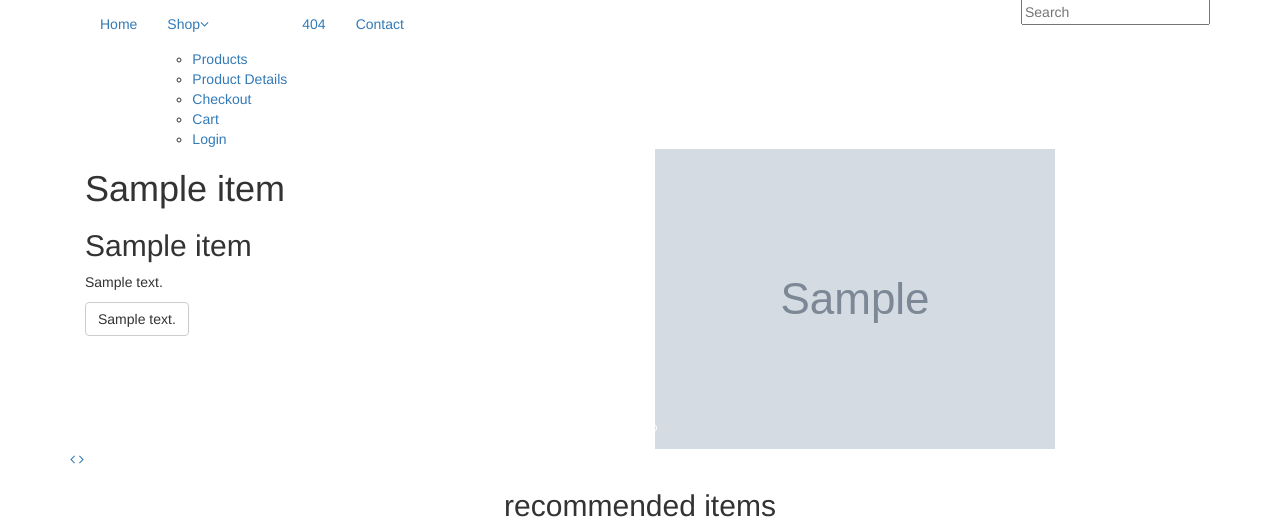
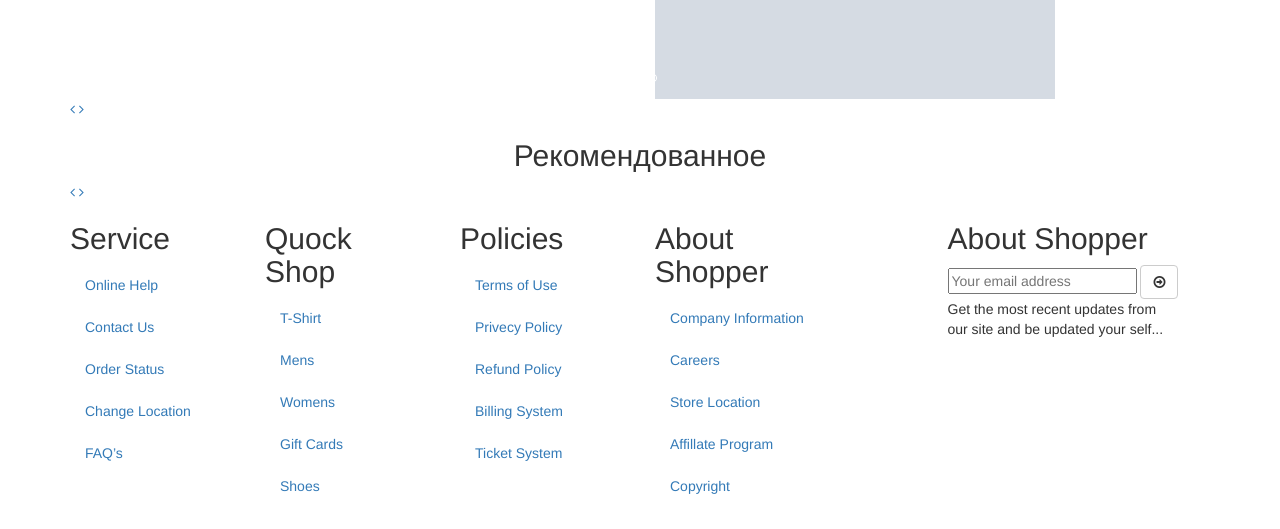
Before and after one commit to franze6/shop, a PHP site: page / in a window 1280 px wide. Shown: the part 301-830 px from the top of the page. After the commit the page ends 795 px from the top, so only its background shows below. Run offline with PHP 8.4, Linux system fonts and the light colour scheme; tables that the repository leaves empty or names only in its code hold one stand-in row (values such as "Sample post"); grey boxes marked "Sample" are stand-in pictures; some libraries are stand-ins or nearby versions.

Commit message:
BD products and more other

```diff
--- a/cfg/cfg.inc.php
+++ b/cfg/cfg.inc.php
@@ -1,6 +1,6 @@
 <?php
-$host="82.146.38.87";
+$host="localhost";
 $charset="utf8";
 $db = "shop";
 $user = "root";
-$pass = "gecrri74";
+$pass = "";
--- a/index.php
+++ b/index.php
@@ -1,3 +1,7 @@
+<?php
+require_once 'php/core.php';
+?>
+
 <!DOCTYPE html>
 <html lang="en">
 <head>
@@ -21,7 +25,7 @@
 				<div class="row">
 					<div class="col-sm-4">
 						<div class="logo pull-left">
-							<a href="/"><img src="images/home/logo.png" alt="" /></a>
+							<a href="/"><img src="<?=get_logo()?>" alt="" /></a>
 						</div>
 					</div>
 					<div class="col-sm-8">
@@ -50,18 +54,9 @@
 						</div>
 						<div class="mainmenu pull-left">
 							<ul class="nav navbar-nav collapse navbar-collapse">
-								<li><a href="/" class="active">Home</a></li>
-								<li class="dropdown"><a href="#">Shop<i class="fa fa-angle-down"></i></a>
-                                    <ul role="menu" class="sub-menu">
-                                        <li><a href="shop.html">Products</a></li>
-										<li><a href="product-details.html">Product Details</a></li>
-										<li><a href="checkout.html">Checkout</a></li>
-										<li><a href="cart.html">Cart</a></li>
-										<li><a href="login.html">Login</a></li>
-                                    </ul>
-                                </li>
-								<li><a href="404.html">404</a></li>
-								<li><a href="contact-us.html">Contact</a></li>
+								<li><a href="/" class="active">Главная</a></li>
+								<li><a href="#">Каталог</a></li>
+								<li><a href="contact-us.html">Контакты</a></li>
 							</ul>
 						</div>
 					</div>
@@ -75,113 +70,16 @@
 		</div><!--/header-bottom-->
 	</header><!--/header-->
 
-    <?php require_once 'pages/home.php';?>
-	<section>
-		<div class="container">
-			<div class="row">
-				<div class="col-sm-12">
-
-					<div class="recommended_items"><!--recommended_items-->
-						<h2 class="title text-center">recommended items</h2>
-
-						<div id="recommended-item-carousel" class="carousel slide" data-ride="carousel">
-							<div class="carousel-inner">
-								<div class="item active">
-									<div class="col-sm-4">
-										<div class="product-image-wrapper">
-											<div class="single-products">
-												<div class="productinfo text-center">
-													<img src="images/home/recommend1.jpg" alt="" />
-													<h2>$56</h2>
-													<p>Easy Polo Black Edition</p>
-													<a href="#" class="btn btn-default add-to-cart"><i class="fa fa-shopping-cart"></i>Add to cart</a>
-												</div>
-
-											</div>
-										</div>
-									</div>
-									<div class="col-sm-4">
-										<div class="product-image-wrapper">
-											<div class="single-products">
-												<div class="productinfo text-center">
-													<img src="images/home/recommend2.jpg" alt="" />
-													<h2>$56</h2>
-													<p>Easy Polo Black Edition</p>
-													<a href="#" class="btn btn-default add-to-cart"><i class="fa fa-shopping-cart"></i>Add to cart</a>
-												</div>
-
-											</div>
-										</div>
-									</div>
-									<div class="col-sm-4">
-										<div class="product-image-wrapper">
-											<div class="single-products">
-												<div class="productinfo text-center">
-													<img src="images/home/recommend3.jpg" alt="" />
-													<h2>$56</h2>
-													<p>Easy Polo Black Edition</p>
-													<a href="#" class="btn btn-default add-to-cart"><i class="fa fa-shopping-cart"></i>Add to cart</a>
-												</div>
-
-											</div>
-										</div>
-									</div>
-								</div>
-								<div class="item">
-									<div class="col-sm-4">
-										<div class="product-image-wrapper">
-											<div class="single-products">
-												<div class="productinfo text-center">
-													<img src="images/home/recommend1.jpg" alt="" />
-													<h2>$56</h2>
-													<p>Easy Polo Black Edition</p>
-													<a href="#" class="btn btn-default add-to-cart"><i class="fa fa-shopping-cart"></i>Add to cart</a>
-												</div>
-
-											</div>
-										</div>
-									</div>
-									<div class="col-sm-4">
-										<div class="product-image-wrapper">
-											<div class="single-products">
-												<div class="productinfo text-center">
-													<img src="images/home/recommend2.jpg" alt="" />
-													<h2>$56</h2>
-													<p>Easy Polo Black Edition</p>
-													<a href="#" class="btn btn-default add-to-cart"><i class="fa fa-shopping-cart"></i>Add to cart</a>
-												</div>
-
-											</div>
-										</div>
-									</div>
-									<div class="col-sm-4">
-										<div class="product-image-wrapper">
-											<div class="single-products">
-												<div class="productinfo text-center">
-													<img src="images/home/recommend3.jpg" alt="" />
-													<h2>$56</h2>
-													<p>Easy Polo Black Edition</p>
-													<a href="#" class="btn btn-default add-to-cart"><i class="fa fa-shopping-cart"></i>Add to cart</a>
-												</div>
-
-											</div>
-										</div>
-									</div>
-								</div>
-							</div>
-							 <a class="left recommended-item-control" href="#recommended-item-carousel" data-slide="prev">
-								<i class="fa fa-angle-left"></i>
-							  </a>
-							  <a class="right recommended-item-control" href="#recommended-item-carousel" data-slide="next">
-								<i class="fa fa-angle-right"></i>
-							  </a>
-						</div>
-					</div><!--/recommended_items-->
-
-				</div>
-			</div>
-		</div>
-	</section>
+    <?php
+    if(isset($_GET['page'])) {
+        if ($_GET['page'] == "shop")
+            require_once 'pages/shop.php';
+    }
+    else {
+        require_once 'pages/home.php';
+        require_once 'parts/recommended.php';
+    }
+        ?>
 
 	<footer id="footer"><!--Footer-->
 		<div class="footer-widget">
--- a/pages/home.php
+++ b/pages/home.php
@@ -1,18 +1,6 @@
 
 
 <?php
-function db_connect()
-{
-    include "cfg/cfg.inc.php";
-    $dsn = "mysql:host=$host;dbname=$db;charset=$charset";
-    $opt = [
-        PDO::ATTR_ERRMODE            => PDO::ERRMODE_EXCEPTION,
-        PDO::ATTR_DEFAULT_FETCH_MODE => PDO::FETCH_ASSOC,
-        PDO::ATTR_EMULATE_PREPARES   => false,
-    ];
-    $db = new PDO($dsn, $user, $pass);
-    return $db;
-}
 
 $db = db_connect();
 
--- /dev/null
+++ b/parts/recommended.php
@@ -0,0 +1,96 @@
+<?php
+
+require_once 'php/products.php';
+
+$rec = products_rec_list();
+
+
+?>
+<section>
+		<div class="container">
+			<div class="row">
+				<div class="col-sm-12">
+
+					<div class="recommended_items"><!--recommended_items-->
+						<h2 class="title text-center">Рекомендованное</h2>
+
+						<div id="recommended-item-carousel" class="carousel slide" data-ride="carousel">
+							<div class="carousel-inner">
+								<div class="item active">
+                                    <?php
+									foreach($rec as $val) {
+									    $img = $val['img'];
+									    $price = $val['price'];
+									    $name = $val['name'];
+									    echo "<div class=\"col-sm-4\">
+										<div class=\"product-image-wrapper\">
+											<div class=\"single-products\">
+												<div class=\"productinfo text-center\">
+													<img src=\"$img\" alt=\"\" />
+													<h2>$price</h2>
+													<p>$name</p>
+													<a href=\"#\" class=\"btn btn-default add-to-cart\"><i class=\"fa fa-shopping-cart\"></i>Добавить в корзину</a>
+												</div>
+
+											</div>
+										</div>
+									</div>";
+
+                                    }
+									?>
+                                </div>
+								<div class="item">
+									<div class="col-sm-4">
+										<div class="product-image-wrapper">
+											<div class="single-products">
+												<div class="productinfo text-center">
+													<img src="images/home/recommend1.jpg" alt="" />
+													<h2>$56</h2>
+													<p>Easy Polo Black Edition</p>
+													<a href="#" class="btn btn-default add-to-cart"><i class="fa fa-shopping-cart"></i>Add to cart</a>
+												</div>
+
+											</div>
+										</div>
+									</div>
+									<div class="col-sm-4">
+										<div class="product-image-wrapper">
+											<div class="single-products">
+												<div class="productinfo text-center">
+													<img src="images/home/recommend2.jpg" alt="" />
+													<h2>$56</h2>
+													<p>Easy Polo Black Edition</p>
+													<a href="#" class="btn btn-default add-to-cart"><i class="fa fa-shopping-cart"></i>Add to cart</a>
+												</div>
+
+											</div>
+										</div>
+									</div>
+									<div class="col-sm-4">
+										<div class="product-image-wrapper">
+											<div class="single-products">
+												<div class="productinfo text-center">
+													<img src="images/home/recommend3.jpg" alt="" />
+													<h2>$56</h2>
+													<p>Easy Polo Black Edition</p>
+													<a href="#" class="btn btn-default add-to-cart"><i class="fa fa-shopping-cart"></i>Add to cart</a>
+												</div>
+
+											</div>
+										</div>
+									</div>
+								</div>
+							</div>
+							 <a class="left recommended-item-control" href="#recommended-item-carousel" data-slide="prev">
+								<i class="fa fa-angle-left"></i>
+							  </a>
+							  <a class="right recommended-item-control" href="#recommended-item-carousel" data-slide="next">
+								<i class="fa fa-angle-right"></i>
+							  </a>
+						</div>
+					</div><!--/recommended_items-->
+
+				</div>
+			</div>
+		</div>
+	</section>
--- a/php/core.php
+++ b/php/core.php
@@ -1,7 +1,7 @@
 <?php
 function db_connect()
 {
-    include "../cfg/cfg.inc.php";
+    include "cfg/cfg.inc.php";
     $dsn = "mysql:host=$host;dbname=$db;charset=$charset";
     $opt = [
         PDO::ATTR_ERRMODE            => PDO::ERRMODE_EXCEPTION,
@@ -11,3 +11,12 @@ function db_connect()
     $db = new PDO($dsn, $user, $pass);
     return $db;
 }
+
+function get_logo()
+{
+    $db = db_connect();
+
+    $query = $db->prepare("SELECT `value` FROM sys_values WHERE `name`='logo_img' LIMIT 0,1");
+    $query->execute();
+    return $query->fetch()['value'];
+}
--- a/php/products.php
+++ b/php/products.php
@@ -10,14 +10,32 @@ if(isset($_REQUEST['do']))
 }
 
 
-function products_list() {
+function products_list($start= 0, $count=30) {
     $db = db_connect();
 
-    $query = $db->prepare("SELECT * FROM products WHERE 1 limit 0,30");
+    $query = $db->prepare("SELECT * FROM products WHERE 1 limit $start,$count;");
     $query->execute();
     $products_data = $query->fetchAll();
-    echo json_encode($products_data);
+    return $products_data;
 
+}
+
+function products_rec_list() {
+    $db = db_connect();
+
+    $query = $db->prepare("SELECT * FROM products WHERE `rec` = 1 LIMIT 0, 6;");
+    $query->execute();
+    $products_data = $query->fetchAll();
+    return $products_data;
+}
+
+function categories_list() {
+    $db = db_connect();
+
+    $query = $db->prepare("SELECT * FROM categories WHERE 1;");
+    $query->execute();
+    $products_data = $query->fetchAll();
+    return $products_data;
 }
 
 function add_product() {
@@ -31,16 +49,3 @@ function del_product() {
 function edit_product() {
 
 }
-
-function db_connect()
-{
-    include "../cfg/cfg.inc.php";
-    $dsn = "mysql:host=$host;dbname=$db;charset=$charset";
-    $opt = [
-        PDO::ATTR_ERRMODE            => PDO::ERRMODE_EXCEPTION,
-        PDO::ATTR_DEFAULT_FETCH_MODE => PDO::FETCH_ASSOC,
-        PDO::ATTR_EMULATE_PREPARES   => false,
-    ];
-    $db = new PDO($dsn, $user, $pass);
-    return $db;
-}
```
Also changed, not shown: pages/shop.php (added, +106 -0 lines).
